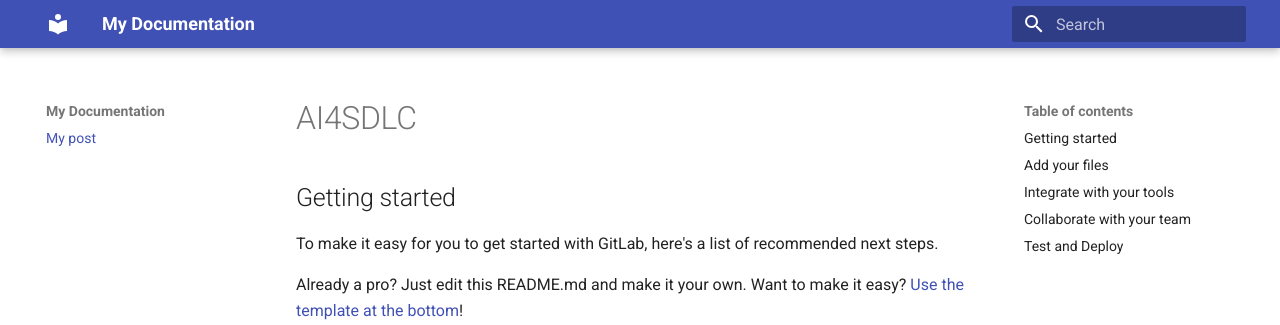
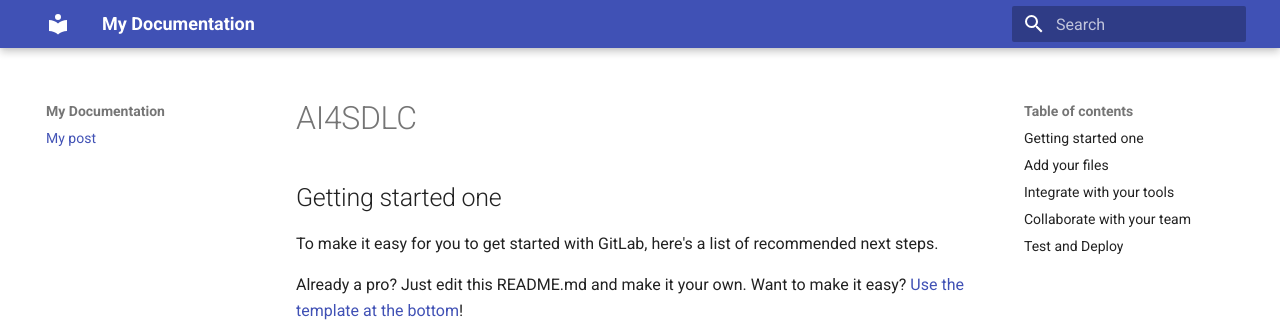
Before and after one commit to Code-dot-mil/two-steps-eval, an MkDocs documentation site: the page built from docs/index.md, in a window 1280 px wide and 900 px high. Shown: the top 325 px of the window. Built offline with MkDocs 1.6.1 and Material for MkDocs 9.7.7, drawn with Linux system fonts in a browser that asks for light colours.

Commit message:
Update index.md

```diff
--- a/docs/index.md
+++ b/docs/index.md
@@ -5,7 +5,7 @@
 # AI4SDLC
 
 
-## Getting started
+## Getting started one
 
 To make it easy for you to get started with GitLab, here's a list of recommended next steps.
 
```
